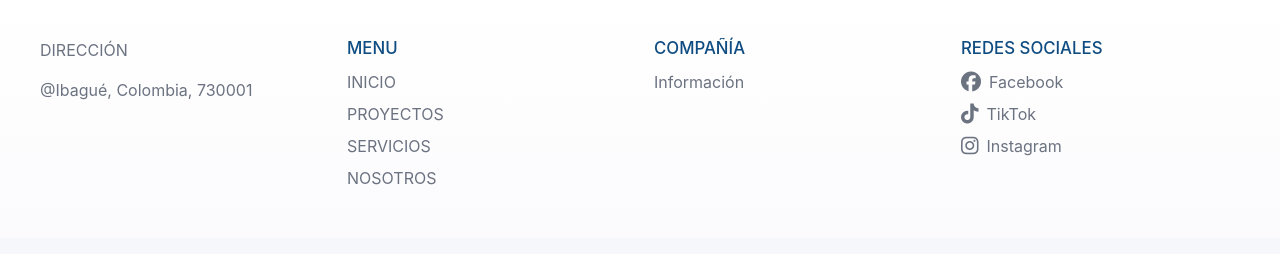
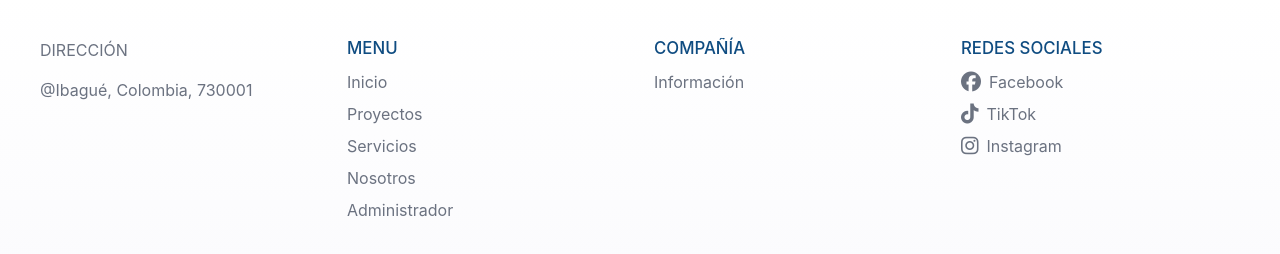
Before and after one commit to juliandiaz09/Frontend_CONAUTOL, an Angular app: page /inicio in a window 1280 px wide. Shown: the part 2303-2557 px from the top of the page. Built offline with nearby package versions, Linux system fonts and the light colour scheme; no server answers.

Commit message:
Se realiza cambios en el footer

```diff
--- a/src/app/shared/footer/footer.component.html
+++ b/src/app/shared/footer/footer.component.html
@@ -11,10 +11,11 @@
     <div class="footer-col menu">
       <h4>MENU</h4>
       <ul>
-        <li><a routerLink="/inicio">INICIO</a></li>
-        <li><a routerLink="/proyectos">PROYECTOS</a></li>
-        <li><a routerLink="/servicios">SERVICIOS</a></li>
-        <li><a routerLink="/nosotros">NOSOTROS</a></li>
+        <li><a routerLink="/inicio">Inicio</a></li>
+        <li><a routerLink="/proyectos">Proyectos</a></li>
+        <li><a routerLink="/servicios">Servicios</a></li>
+        <li><a routerLink="/nosotros">Nosotros</a></li>
+        <li><a routerLink="/admin">Administrador</a></li>
       </ul>
     </div>
 
```
